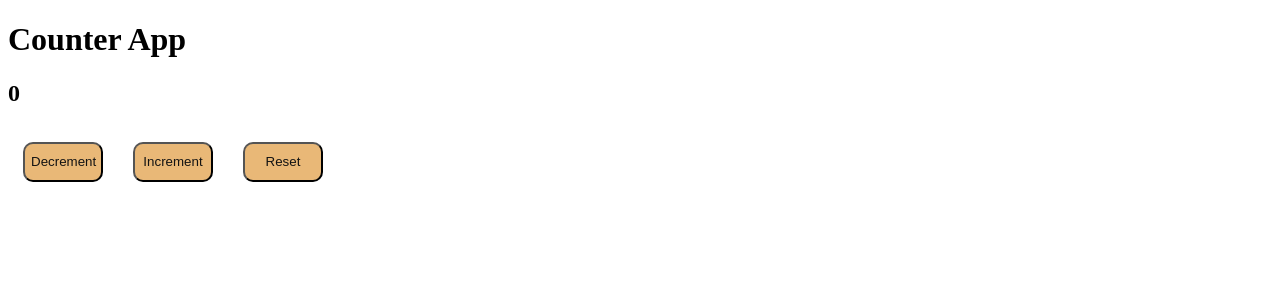
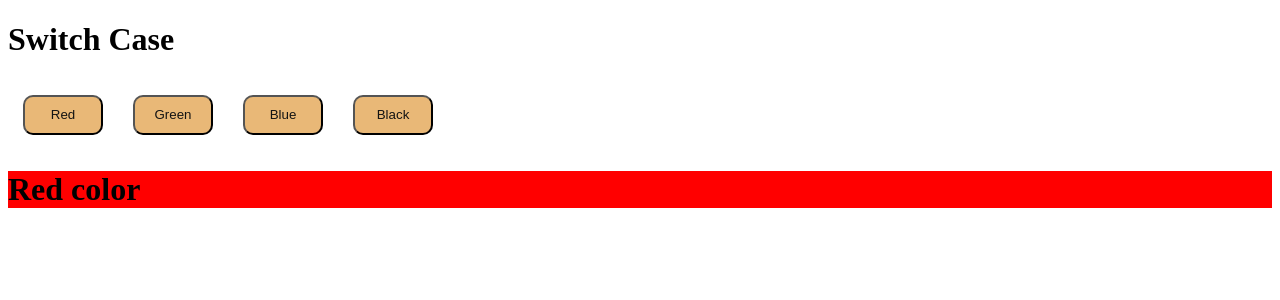
Before and after one commit to Sajiboahid007/AngularAp, an Angular app: page / in a window 1280 px wide. Shown: the top 300 px of the page. Built offline with nearby package versions, Linux system fonts and the light colour scheme.

Commit message:
switch case

```diff
--- a/src/app/app.html
+++ b/src/app/app.html
@@ -1,9 +1,21 @@
-<h1>Counter App</h1>
-<div>
-  <h2>{{ count }}</h2>
-  <div>
-    <button class="btn" (click)="handleCounter(-1)">Decrement</button>
-    <button class="btn" (click)="handleCounter(1)">Increment</button>
-    <button class="btn" (click)="handleCounter(0)">Reset</button>
-  </div>
-</div>
+<h1>Switch Case</h1>
+
+<button class="btn" (click)="handleColor('red')">Red</button>
+<button class="btn" (click)="handleColor('green')">Green</button>
+<button class="btn" (click)="handleColor('blue')">Blue</button>
+<button class="btn" (click)="handleColor('black')">Black</button>
+
+@switch(color){
+  @case('red'){
+    <h1 style="background-color: red;">Red color</h1>
+  }
+  @case('green'){
+    <h1 style="background-color: green;">Green color</h1>
+  }
+  @case('blue'){
+    <h1 style="background-color: blue;">Blue color</h1>
+  }
+  @default{
+    <h1 style="background-color: black; color: white;">no color match</h1>
+  }
+}
--- a/src/app/app.ts
+++ b/src/app/app.ts
@@ -10,31 +10,9 @@ import { Singup } from './singup/singup';
   styleUrl: './app.css',
 })
 export class App {
-  count = 0;
-  decrement() {
-    this.count--;
-    if (this.count < 0) {
-      this.count = 0;
+    color = 'red';
+
+    public handleColor(value:string){
+      this.color = value;
     }
-    alert('counter can be negative');
-  }
-  increment() {
-    this.count++;
-  }
-  reset() {
-    this.count = 0;
-    alert('are you sure!');
-  }
-
-  public handleCounter(value: number) {
-    if (value === 0) {
-      this.count = 0;
-    } else {
-      this.count += value;
-      if (this.count < 0) {
-        this.count = 0;
-        alert('counter can be negative');
-      }
-    }
-  }
 }
```
